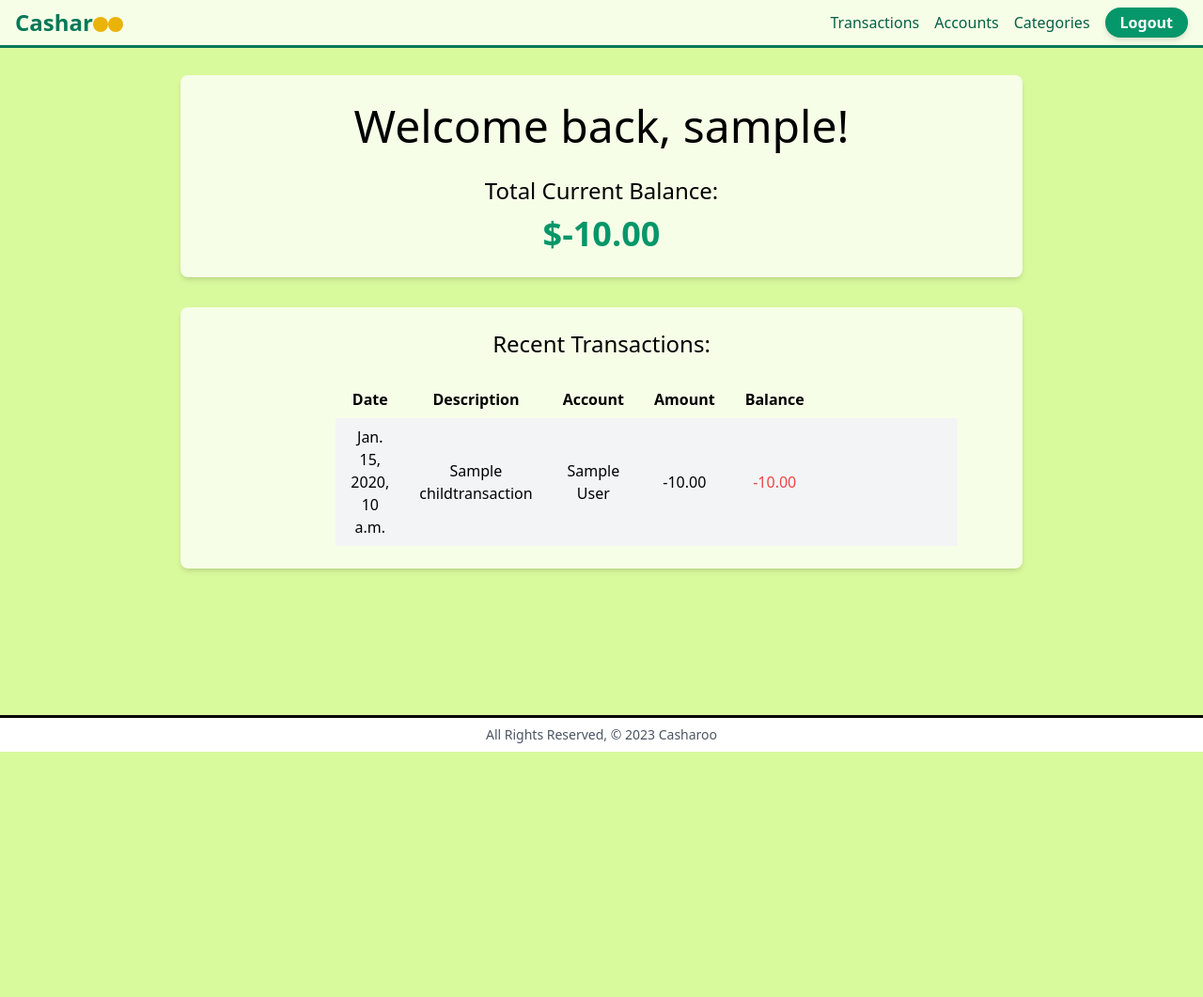
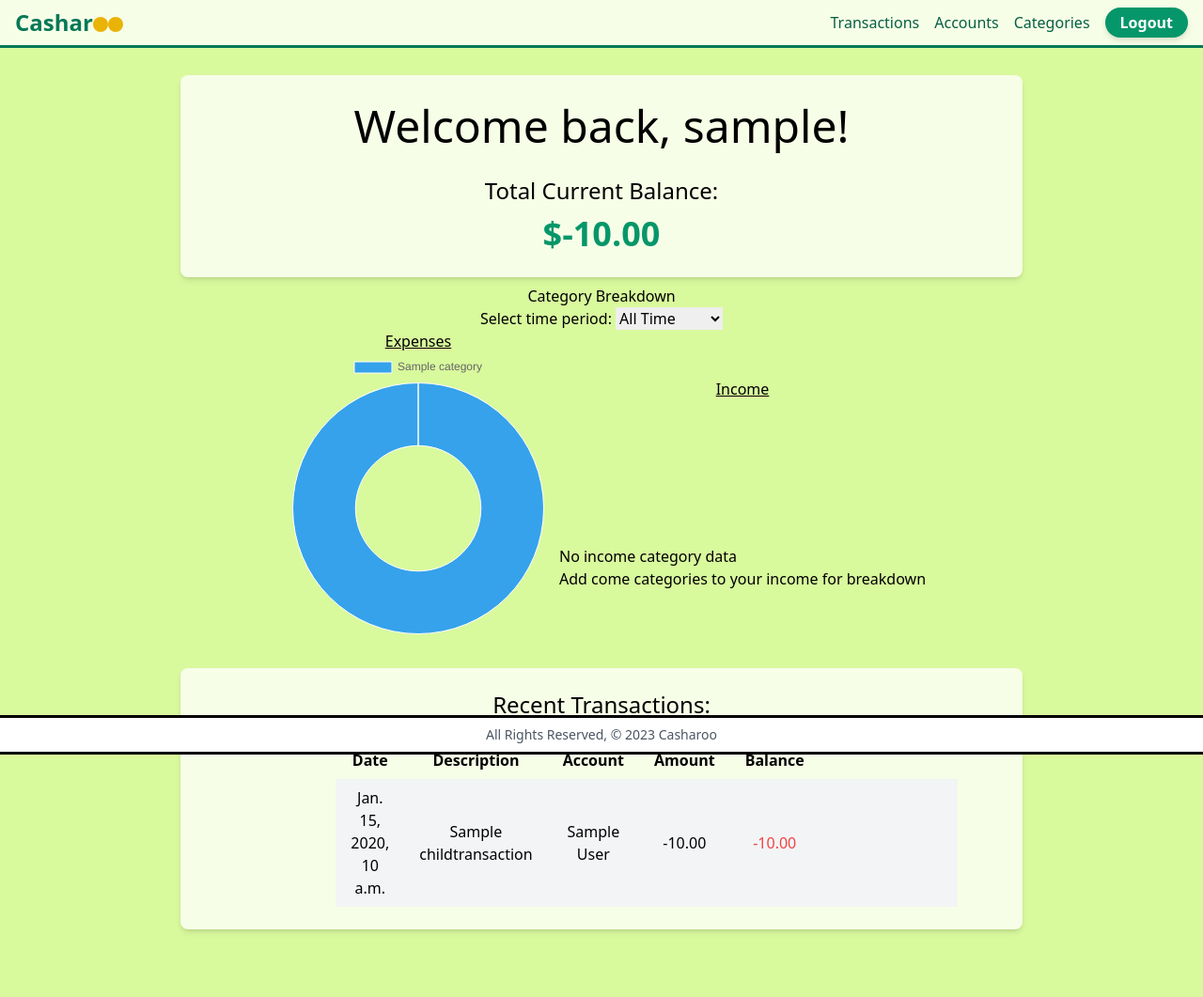
Before and after one commit to pkeen/casharoo, a Django app: page / in a window 1280 px wide. Shown: the whole page at 94% size. Before the commit the page ends 800 px from the top, so only its background shows below. Run offline with Django 4.2, Linux system fonts and the light colour scheme; a user stored in the database is signed in; tables that the repository leaves empty hold one stand-in row (values such as "Sample post"); a map, chart or similar area stays blank; style sheets or scripts are compiled from the project's sources; some libraries are stand-ins or nearby versions.

Commit message:
add charts to feature on main page

```diff
--- a/main_app/templates/home.html
+++ b/main_app/templates/home.html
@@ -11,16 +11,28 @@
         <h2 class="mt-4 text-2xl font-medium leading-tight text-primary">Total Current Balance:</h2>
         <h2 class="mt-2 text-4xl font-bold leading-tight text-primary text-emerald-600">${{ total_balance }}</h2>
     </div>
-    <!-- expense chart area -->
-    <!-- <div class="pieChart flex flex-col justify-center items-center">
-            <h4 class="underline">Expense Chart</h4>
-            <canvas id="expenseChart" class="mb-1"></canvas>
-        </div>
+    <!-- Charts area -->
+    <div class="pieCharts flex flex-col justify-center items-center mt-2">
+        <h2 class="font-medium">Category Breakdown</h2>
+        <div>
+            <label for="expense-days">Select time period: </label>
             <select name="expense_days" id="expense-days">
                 <option value="7">Last 7 Days</option>
                 <option value="30">Last 30 Days</option>
                 <option selected value="">All Time</option>
-            </select> -->
+            </select>
+        </div>
+        <div class="flex flex-col md:flex-row justify-center items-center">
+            <div id="expenseDiv">
+                <h4 class="underline text-center">Expenses</h4>
+                <canvas id="expenseChartCanvas" class="mb-1"></canvas>
+            </div>
+            <div id="incomeDiv">
+                <h4 class="underline text-center">Income</h4>
+                <canvas id="incomeChartCanvas" class="mb-1"></canvas>
+            </div>
+        </div>
+    </div>
     {% if first_negative_transaction_id > -1%}
     <div class="max-w-4xl w-full items-center flex flex-col mt-5 text-white bg-red-600 rounded-md">
         <a href="/#{{first_negative_transaction_id}}"><h1 class="mb-2 mt-0 text-5xl font-medium leading-tight text-primary self-center">Trouble Ahead Click Here</a>
@@ -125,38 +137,24 @@
 
 
     let expenseChart;
+    let incomeChart;
 
-    const getExpenseChart = (days = null) => {
-        let endPoint = "{% url 'expense_pie_chart' %}";
+    const expenseCanvas = document.getElementById('expenseChartCanvas');
+    const incomeCanvas = document.getElementById('incomeChartCanvas');
 
-        if (days) {
-            endPoint += `?days=${days}`;
+    const drawChart = (data, chart, canvas) => {
+        const labels = data.map(item => item.category);
+        const totals = data.map(item => parseFloat(item.total));
+
+        // destroy old chart
+        if (chart) {
+            chart.destroy();
         }
 
-        // Fetch data from the Django view for pie chart
-        fetch(endPoint)
-            .then(response => {
-                if (!response.ok) {
-                    throw new Error('Network response was not ok');
-                }
-                return response.json();
-            })
-            .then(data => {
+        const ctx = canvas;
 
-                console.log(data); // For now, just logging the data to the console
-
-                const labels = data.data.map(item => item.category);
-                const totals = data.data.map(item => parseFloat(item.total));  // converting strings to numbers
-
-                // destory previous chart
-                if (expenseChart) {
-                    expenseChart.destroy();
-                }
-
-                const ctx = document.getElementById('expenseChart');
-
-                // chart
-                expenseChart = new Chart(ctx, {
+        // chart
+        return new Chart(ctx, {
                     type: 'doughnut',
                     data: {
                         labels: labels,
@@ -175,6 +173,47 @@
                         }
                     }
                 });
+    }
+
+    const getCharts = (days = null) => {
+        let endPoint = "{% url 'pie_charts' %}";
+
+        if (days) {
+            endPoint += `?days=${days}`;
+        }
+
+        // Fetch data from the Django view for pie chart
+        fetch(endPoint)
+            .then(response => {
+                if (!response.ok) {
+                    throw new Error('Network response was not ok');
+                }
+                return response.json();
+            })
+            .then(data => {
+
+                // console.log(data); // For now, just logging the data to the console
+
+                // create expense chart
+                if (data.expenses) {
+                    expenseChart = drawChart(data.expenses, expenseChart, expenseCanvas);
+
+                } else {
+                    const msg = document.createElement('p');
+                    msg.innerHTML = "No expense category data"
+                    document.getElementById('expenseDiv').append(msg);
+                    document.getElementById('expenseDiv').append(document.createElement('p').innerHTML = 'Add come categories to your expenses for breakdown')
+                }
+
+                if (data.income.length > 0 ) {
+                    incomeChart = drawChart(data.income, incomeChart, incomeCanvas);
+
+                } else {
+                    const msg = document.createElement('p');
+                    msg.innerHTML = "No income category data"
+                    document.getElementById('incomeDiv').append(msg);
+                    document.getElementById('incomeDiv').append(document.createElement('p').innerHTML = 'Add come categories to your income for breakdown')
+                }
 
             })
             .catch(error => {
@@ -186,10 +225,10 @@
     const expenseDaysEl = document.getElementById('expense-days');
     expenseDaysEl.addEventListener('change', (e) => {
         const days = e.target.value ? parseInt(e.target.value) : null;
-        getExpenseChart(days);
+        getCharts(days);
     })
 
-    getExpenseChart();
+    getCharts();
 
 </script>
 {% endblock %}
--- a/main_app/urls.py
+++ b/main_app/urls.py
@@ -45,5 +45,5 @@ urlpatterns = [
    path('category/<int:pk>/', views.CategoryDetail.as_view(), name="category_detail"),
    path('category/<int:pk>/update', views.CategoryUpdate.as_view(), name="category_update"),
    path("category/<int:pk>/delete", views.CategoryDelete.as_view(), name="category_delete"),
-   path("expense_pie_chart/", views.ExpensePieChart, name="expense_pie_chart")
+   path("pie_charts/", views.PieCharts, name="pie_charts")
 ]
--- a/main_app/views.py
+++ b/main_app/views.py
@@ -3,7 +3,7 @@ from django.views.generic.edit import CreateView, UpdateView, DeleteView
 from django.views.generic import ListView, DetailView
 from django.contrib.auth import login
 from django.contrib.auth.forms import UserCreationForm
-from django.db.models import Sum, Case, When, DecimalField
+from django.db.models import Sum, Case, When, DecimalField, F, Q
 from django.contrib.auth.decorators import login_required
 from django.contrib.auth.mixins import LoginRequiredMixin, UserPassesTestMixin
 from django.contrib.admin.widgets import AdminDateWidget
@@ -254,24 +254,36 @@ class CategoryUpdate(LoginRequiredMixin, UserPassesTestMixin, UpdateView):
         category = get_object_or_404(Category, id=self.kwargs['pk'])
         return self.request.user == category.user
 
-def ExpensePieChart(request):
+
+
+
+def PieCharts(request):
 
     days = request.GET.get('days', None)  # Get the days parameter from the URL, default to None if not provided
 
-    print(days)
+    categories = Category.objects.filter(user=request.user)
 
-    # If days parameter is provided, filter transactions within the specified number of days
     if days:
         start_date = date.today() - timedelta(days=int(days))
-        categories = Category.objects.filter(user=request.user, transaction__date__gte=start_date)  # Filter by date greater than or equal to start_date
-    else:
-        categories = Category.objects.filter(user=request.user)
+        categories = categories.filter(childtransaction__date__gte=start_date)
+
 
     if request.user.is_authenticated:
-        categories = categories.annotate(
+        # get expenses
+        expenses = categories.annotate(
             total=Sum(
                 Case(
-                    When(transaction__amount__lt=0, then='transaction__amount'),
+                    When(childtransaction__transaction_type='debit', then='childtransaction__amount'),
+                    default=0,
+                    output_field=DecimalField()
+                )
+            )
+        )
+        # get income
+        incomes = categories.annotate(
+            total=Sum(
+                Case(
+                    When(childtransaction__transaction_type='credit', then='childtransaction__amount'),
                     default=0,
                     output_field=DecimalField()
                 )
@@ -279,9 +291,12 @@ def ExpensePieChart(request):
         )
 
     # Convert the queryset into a list of dictionaries
-    data = [{'category': category.name, 'total': abs(category.total)} for category in categories if category.total < 0]
+    expenses = [{'category': expense.name, 'total': abs(expense.total)} for expense in expenses if expense.total]
+    incomes = [{'category': income.name, 'total': abs(income.total)} for income in incomes if income.total]
 
-    return JsonResponse({'data': data})
+    return JsonResponse({'expenses': expenses, 'income': incomes})
+
+
 
 class ChildTransactionUpdate(LoginRequiredMixin, UserPassesTestMixin, UpdateView):
     model = ChildTransaction
```
